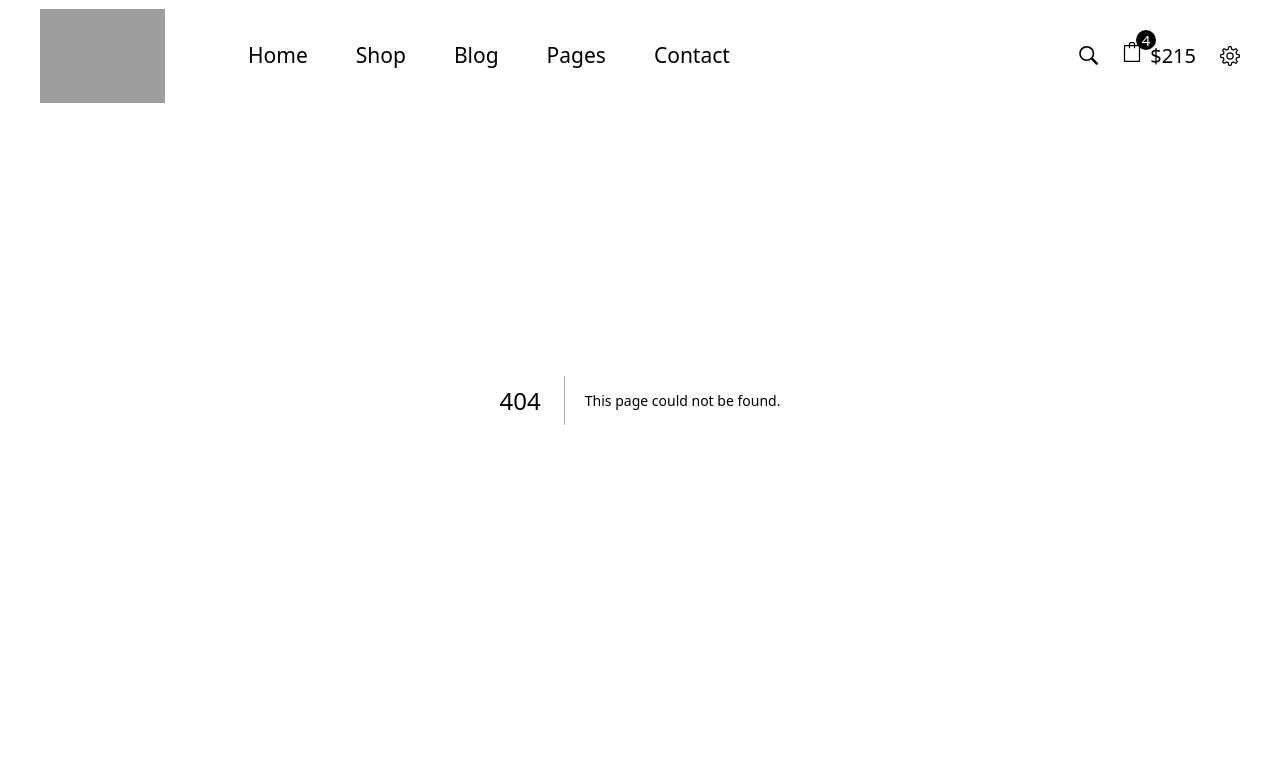
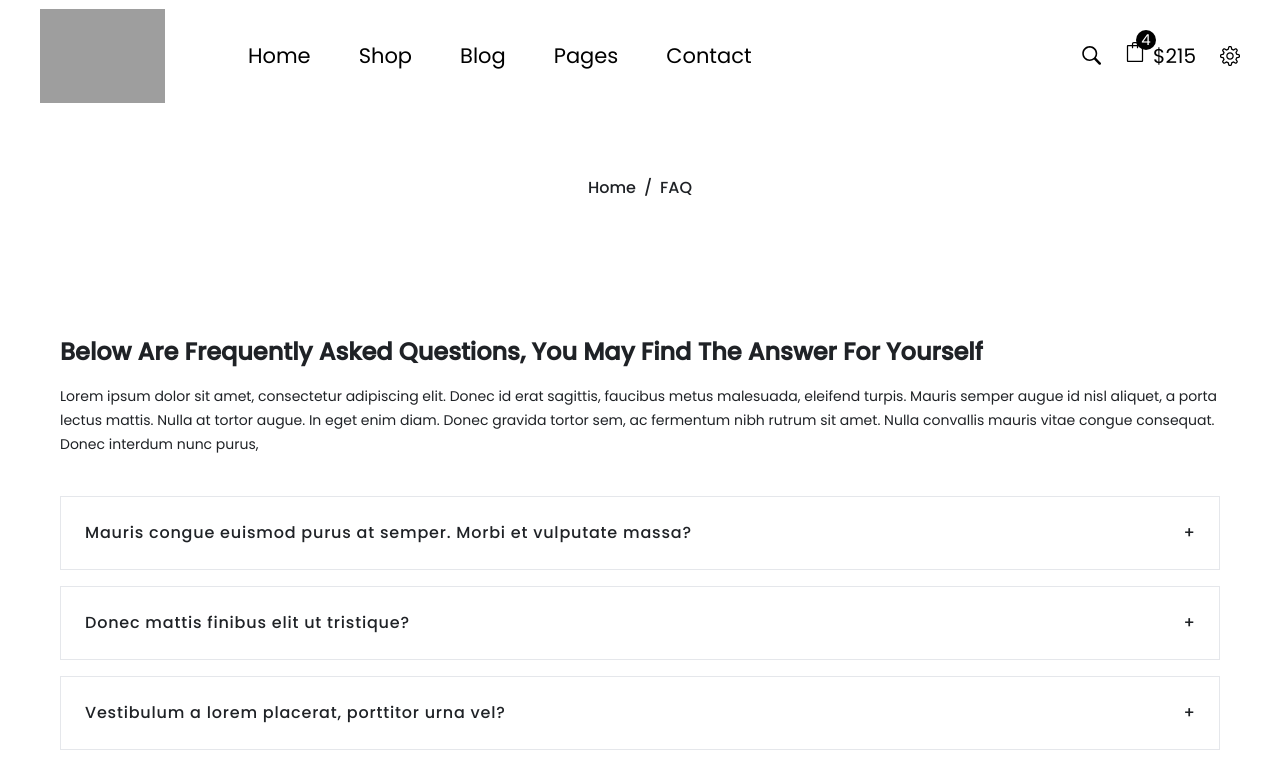
Before and after one commit to RiazMehmood/sinp-theme, a Next.js app: page /faq in a window 1280 px wide. Before the commit this address had no page. Shown: the top 765 px of the page. Built offline with nearby package versions, Linux system fonts and the light colour scheme; grey boxes are pictures that could not be loaded.

Commit message:
update - faq page

```diff
--- a/package.json
+++ b/package.json
@@ -19,7 +19,8 @@
     "react-slick": "^0.29.0",
     "slick-carousel": "^1.8.1",
     "styled-jsx": "^5.1.2",
-    "swiper": "^11.0.4"
+    "swiper": "^11.0.4",
+    "tailwind-merge": "^2.1.0"
   },
   "devDependencies": {
     "@types/node": "^20",
@@ -30,7 +31,7 @@
     "eslint": "^8",
     "eslint-config-next": "14.0.1",
     "postcss": "^8",
-    "tailwindcss": "^3.3.0",
+    "tailwindcss": "^3.4.0",
     "typescript": "^5"
   }
 }
--- /dev/null
+++ b/src/app/Components/Accordian.tsx
@@ -0,0 +1,31 @@
+"use client"
+import { useState } from 'react';
+
+type AccordionProps = {
+  question: string;
+  answer: string;
+};
+
+const Accordion = ({ question , answer }: AccordionProps) => {
+  const [isOpen, setIsOpen] = useState(false);
+
+  const toggleIsOpen = () => setIsOpen(!isOpen);
+
+  return (
+    <div className='w-full  border-[1px] border-gray-200 p-2 text-pri_black'>
+        <button onClick={toggleIsOpen} className='flex justify-between group  p-4 w-full'>
+        <p className='group-hover:text-orange-500 font-medium tracking-wider'>{question}</p>
+        <p className="focus:outline-none group-hover:text-orange-500 font-medium">{isOpen ? "-" : "+"}</p>
+        </button>
+
+      <div className={`grid overflow-hidden  transition-all ease-in duration-200 ${isOpen ? 'grid-rows-[1fr] opacity-100' : 'opacity-0 grid-rows-[0fr]'}`}>
+        <div className='overflow-hidden'>
+        <p className='p-3 pl-10 text-sm '>{answer}</p>
+
+        </div>
+      </div>
+    </div>
+  );
+};
+
+export default Accordion;
--- /dev/null
+++ b/src/app/Components/Wrapper.tsx
@@ -0,0 +1,8 @@
+import React from "react";
+import {twMerge} from "tailwind-merge";
+
+function Wrapper({children, className}:{children: React.ReactNode, className?: string} ) {
+  return <div className={twMerge("w-full max-w-[1000px]", className)}>{children}</div>;
+}
+
+export default Wrapper;
--- /dev/null
+++ b/src/app/faq/page.tsx
@@ -0,0 +1,72 @@
+import React from "react";
+import Accordion from "../Components/Accordian";
+import Wrapper from "../Components/Wrapper";
+import Link from "next/link";
+
+const questions = [
+  {
+    question: "Mauris congue euismod purus at semper. Morbi et vulputate massa?",
+    answer: "sinp is shopping brand.",
+  },
+  {
+    question: "Donec mattis finibus elit ut tristique?",
+    answer: "Donec mattis finibus elit ut tristique. Nullam tempus nunc eget arcu vulputate, eu porttitor tellus commodo. Aliquam erat volutpat. Aliquam consectetur lorem eu viverra lobortis. Morbi gravida, nisi id fringilla ultricies, elit lorem eleifend lorem",
+  },
+  {
+    question: "Vestibulum a lorem placerat, porttitor urna vel?",
+    answer: "Donec mattis finibus elit ut tristique. Nullam tempus nunc eget arcu vulputate, eu porttitor tellus commodo. Aliquam erat volutpat. Aliquam consectetur lorem eu viverra lobortis. Morbi gravida, nisi id fringilla ultricies, elit lorem eleifend lorem",
+  },
+  {
+    question: "Aenean elit orci, efficitur quis nisl at, accumsan?",
+    answer: "Donec mattis finibus elit ut tristique. Nullam tempus nunc eget arcu vulputate, eu porttitor tellus commodo. Aliquam erat volutpat. Aliquam consectetur lorem eu viverra lobortis. Morbi gravida, nisi id fringilla ultricies, elit lorem eleifend lorem",
+  },
+  {
+    question: "Pellentesque habitant morbi tristique senectus et netus?",
+    answer: "Donec mattis finibus elit ut tristique. Nullam tempus nunc eget arcu vulputate, eu porttitor tellus commodo. Aliquam erat volutpat. Aliquam consectetur lorem eu viverra lobortis. Morbi gravida, nisi id fringilla ultricies, elit lorem eleifend lorem",
+  },
+  {
+    question: "Nam pellentesque aliquam metus?",
+    answer: "Donec mattis finibus elit ut tristique. Nullam tempus nunc eget arcu vulputate, eu porttitor tellus commodo. Aliquam erat volutpat. Aliquam consectetur lorem eu viverra lobortis. Morbi gravida, nisi id fringilla ultricies, elit lorem eleifend lorem",
+  },
+  {
+    question: "Morbi gravida, nisi id fringilla ultricies, elit lorem?",
+    answer: "Donec mattis finibus elit ut tristique. Nullam tempus nunc eget arcu vulputate, eu porttitor tellus commodo. Aliquam erat volutpat. Aliquam consectetur lorem eu viverra lobortis. Morbi gravida, nisi id fringilla ultricies, elit lorem eleifend lorem",
+  },
+];
+function Page() {
+  return (
+    <main className="min-h-screen flex flex-col w-full justify-center items-center text-pri_black mt-44 mb-10">
+      <Wrapper className="max-w-[1200px] flex flex-col gap-y-10 px-5">
+        <div className="w-full flex justify-center font-medium gap-x-2">
+        <Link href={"/"} className="hover:text-orange-500">Home</Link>/
+        <p>FAQ</p>
+        </div>
+        <section className="w-full flex flex-col gap-y-4 mt-24">
+          <h2 className="font-bold text-2xl ">
+            Below Are Frequently Asked Questions, You May Find The Answer For
+            Yourself
+          </h2>
+          <p className="text-sm leading-6">
+            Lorem ipsum dolor sit amet, consectetur adipiscing elit. Donec id
+            erat sagittis, faucibus metus malesuada, eleifend turpis. Mauris
+            semper augue id nisl aliquet, a porta lectus mattis. Nulla at tortor
+            augue. In eget enim diam. Donec gravida tortor sem, ac fermentum
+            nibh rutrum sit amet. Nulla convallis mauris vitae congue consequat.
+            Donec interdum nunc purus,
+          </p>
+        </section>
+        <section className="w-full flex flex-col gap-y-4">
+          {questions.map((question) => (
+            <Accordion
+              key={question.answer}
+              question={question.question}
+              answer={question.answer}
+            />
+          ))}
+        </section>
+      </Wrapper>
+    </main>
+  );
+}
+
+export default Page;
--- a/src/app/layout.tsx
+++ b/src/app/layout.tsx
@@ -23,7 +23,7 @@ export default function RootLayout({
 }) {
   return (
     <html lang="en">
-      <body className=" {poppins.className} bg-white text-dark">
+      <body className={`${poppins.className} bg-white text-dark`}>
         <Navbar />
         {children}
         <Footer />
--- a/tailwind.config.ts
+++ b/tailwind.config.ts
@@ -8,6 +8,10 @@ const config: Config = {
   ],
   theme: {
     extend: {
+      colors:{
+        pri_black: "#1f2226",
+      }
+      ,
       screens: {
         "3xs": "320px", //Mobile S
         "2xs": "375px", //Mobile M
```
Also changed, not shown: 1 other file (tests, documents, lock files or other folders).
